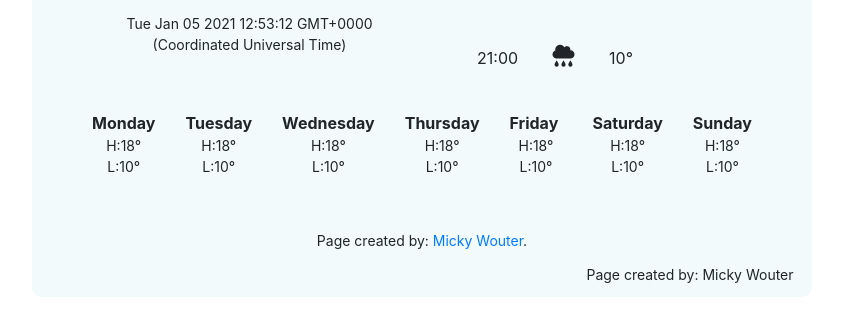
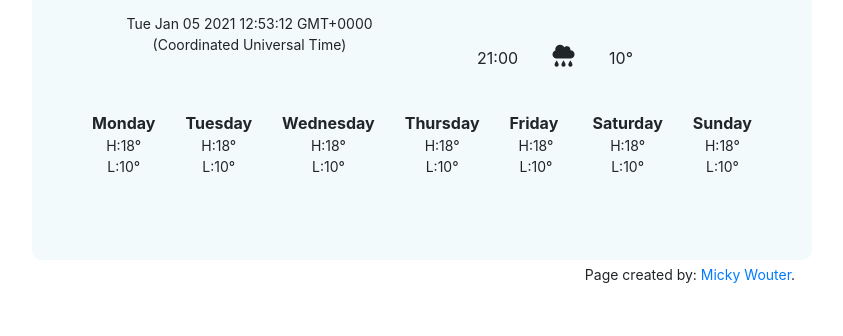
Before and after one commit to mtmwouter/WeatherApp_GitHub, a website built with Parcel: page index.html in a window 1280 px wide. Shown: the part 436-772 px from the top of the page, without its empty margins (218-1061 px from the left). Built offline with nearby package versions, Linux system fonts and the light colour scheme.

Commit message:
moved link to repository to the right

```diff
--- a/index.html
+++ b/index.html
@@ -174,9 +174,7 @@
         </div>
       </div>
       <p class="website-host">
-        Page created by: Micky Wouter
-
-        <p>Page created by: <a href="https://github.com/mtmwouter/WeatherApp_GitHub" target="_blank" rel="noopener noreferrer">Micky Wouter</a>.</p>
+      Page created by: <a href="https://github.com/mtmwouter/WeatherApp_GitHub" target="_blank" rel="noopener noreferrer">Micky Wouter</a>.</p>
 
       </p>
     </div>
```
